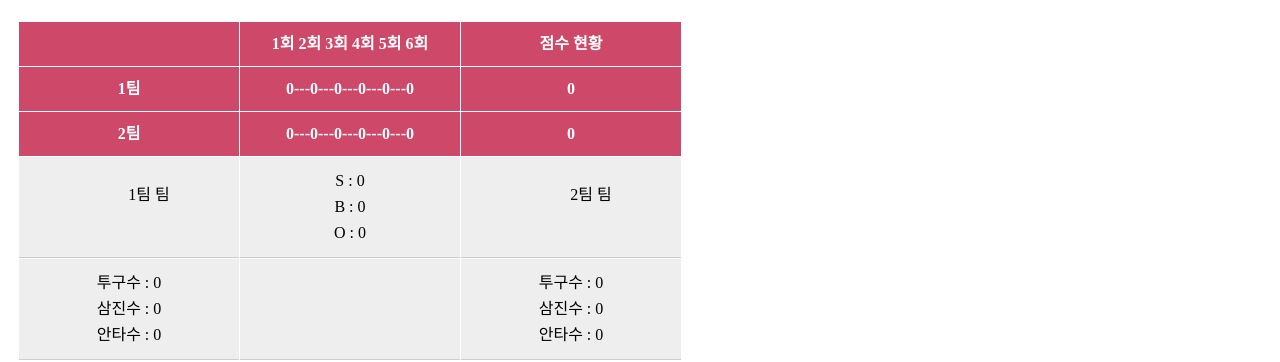
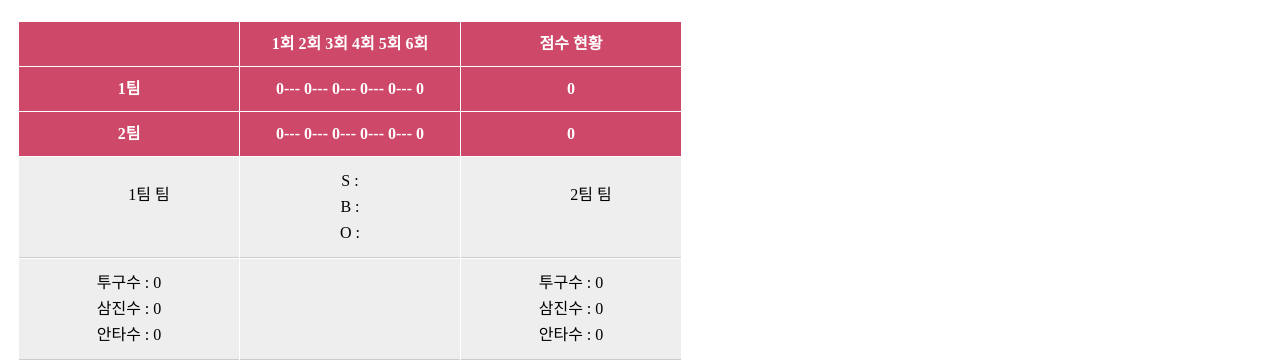
Before and after one commit to Hu2y/CodeSquad_CodingTest, a Vue app: page / in a window 1280 px wide. Shown: the part 315-677 px from the top of the page. Built offline with nearby package versions, Linux system fonts and the light colour scheme.

Commit message:
* 회차별 스코어, SBO: X로 나타내기 완료
 - require
 : 해당 선수 차레일때 옆에 V표시 나타나게 하기
 : 코드 리팩토링

```diff
--- a/src/components/Step2-3.vue
+++ b/src/components/Step2-3.vue
@@ -89,12 +89,26 @@
           <tbody>
             <tr>
               <th scope="cols">{{firstName[0].name}}</th>
-              <th scope="cols">0---0---0---0---0---0</th>
+              <th scope="cols">
+                {{this.fRoundScore[0]}}---
+                {{this.fRoundScore[1]}}---
+                {{this.fRoundScore[2]}}---
+                {{this.fRoundScore[3]}}---
+                {{this.fRoundScore[4]}}---
+                {{this.fRoundScore[5]}}
+              </th>
               <th scope="cols">{{this.firstScore}}</th>
             </tr>
             <tr>
               <th scope="cols">{{secondName[0].name}}</th>
-              <th scope="cols">0---0---0---0---0---0</th>
+              <th scope="cols">
+                {{this.sRoundScore[0]}}---
+                {{this.sRoundScore[1]}}---
+                {{this.sRoundScore[2]}}---
+                {{this.sRoundScore[3]}}---
+                {{this.sRoundScore[4]}}---
+                {{this.sRoundScore[5]}}
+              </th>
               <th scope="cols">{{this.secondScore}}</th>
             </tr>
             <tr>
@@ -107,9 +121,9 @@
                 </ul>
               </td>
               <td>
-                <p>S : {{strike}}</p>
-                <p>B : {{ball}}</p>
-                <p>O : {{out}}</p>
+                <p>S : {{sImage}}</p>
+                <p>B : {{bImage}}</p>
+                <p>O : {{oImage}}</p>
               </td>
               <td>
                 <ul>
@@ -185,7 +199,13 @@ export default {
       so: {fso: 0, sso: 0}, // 각팀 삼진 수
       teamHits: {fhits: 0, shits: 0}, // 각팀 안타수,
       skipBtn: true,
-      skipNum: 0
+      skipNum: 0,
+      teamScore: {fScore: 0, sScore: 0}, // 각팀 라운드 스코어
+      fRoundScore: [0,0,0,0,0,0],
+      sRoundScore: [0,0,0,0,0,0],
+      sImage: "",
+      bImage: "",
+      oImage: "",
     };
   },
   methods: {
@@ -283,15 +303,18 @@ export default {
       switch (this.stat) {
         case "스트라이크!":
           this.strikeFunc();
+          this.inItImage()
           break;
         case "볼!":
           this.ballFunc();
+          this.inItImage()
           break;
         case "안타!":
           this.hitsFunc();
           break;
         case "아웃!":
           this.outFunc();
+          this.inItImage()
           break;
       }
     },
@@ -301,16 +324,22 @@ export default {
         this.out += 1;
         this.stat = "3스트라이크! 아웃! 다음 타자가 타석에 입장 했습니다.";
         this.strike = 0;
+        this.ball = 0;
         this.orderNum();
         this.isInning ? this.so.fso += 1 : this.so.sso += 1 // 3스트 일때 각팀 삼진수 누적
         if (this.out == 3) {
           this.stat = "스트라이크 아웃!";
+          this.teamScore.fScore = 0 // 1팀 라운드 점수 초기화
+          this.teamScore.sScore = 0 // 2팀 라운드 점수 초기화
           if (!this.isInning) { // 회말에 3아웃이 됫으면 다음 회로
             this.round += 1;
           } // this.attacked = !this.attacked; // 3아웃되면 각 팀 뷰로 바뀌게   <<< 여기추가
           this.out = 0; // 아웃 초기화
           this.hits = 0; // 안타수 초기화 (한회에 4안타마다 1점이 올라가기떄문에, 한회가 끝나면 초기화 , 나중에 안타수는 따로 누적해줘야될듯)
           console.log(this.round);
+          if(!this.isInning && this.round == 6 && (this.secondScore > this.firstScore)) {
+            this.matchView = !this.matchView;
+          }
           if (!this.isInning && this.round == 7) {
             this.matchView = !this.matchView;
           }
@@ -330,8 +359,12 @@ export default {
         if (this.hits >= 4) { // 4안타 이상일떄 득점
           if (this.isInning) {
             this.firstScore += 1; // 회초 이면 첫번쨰팀 점수 +1
+            this.teamScore.fScore+= 1
+            this.fRoundScore[this.round-1] = this.teamScore.fScore // 1팀 각 라운드 스코어 계산
           } else {
             this.secondScore += 1; // 회말이면 두번째팀 점수 +1
+            this.teamScore.sScore+= 1
+            this.sRoundScore[this.round-1] = this.teamScore.sScore // 2팀 각 라운드 스코어 계산
           }
         }
       }
@@ -345,8 +378,12 @@ export default {
       if (this.hits >= 4) { // 4안타 이상일떄 득점
         if (this.isInning) {
           this.firstScore += 1; // 회초 이면 첫번쨰팀 점수 +1
+          this.teamScore.fScore+= 1
+          this.fRoundScore[this.round-1] = this.teamScore.fScore // 1팀 각 라운드 스코어 계산
         } else {
           this.secondScore += 1; // 회말이면 두번째팀 점수 +1
+          this.teamScore.sScore+= 1
+          this.sRoundScore[this.round-1] = this.teamScore.sScore // 2팀 각 라운드 스코어 계산
         }
       }
       this.orderNum();
@@ -357,12 +394,16 @@ export default {
       this.orderNum();
       if (this.out == 3) {
         this.stat = "아웃!"; // 상대선수로 넘기거나, 마지막 회말이면 게임종료
+        this.teamScore.fScore = 0 // 1팀 라운드 점수 초기화
+        this.teamScore.sScore = 0 // 2팀 라운드 점수 초기화
         if (!this.isInning) { // 회말에 3아웃이 됫으면 다음 회로
           this.round += 1;
         }
         this.out = 0; // 아웃 초기화
-        this.hits = 0; // 안타수 초기화 (한회에 4안타마다 1점이 올라가기떄문에, 한회가 끝나면 초기화 , 나중에 안타수는 따로 누적해줘야될듯)
-        console.log(this.round);
+        this.hits = 0; // 안타수 초기화 (한회에 4안타마다 1점이 올라가기떄문에, 한회가 끝나면 초기화
+        if(!this.isInning && this.round == 6 && (this.secondScore > this.firstScore)) {
+          this.matchView = !this.matchView;
+        }
         if (!this.isInning && this.round == 7) {
           this.matchView = !this.matchView;
         }
@@ -378,7 +419,29 @@ export default {
         this.nextBtn()
       }
       this.skipBtn= true
+    },
+    sboView(value) {
+      switch (value) {
+        case 0:
+          return ""
+          break;
+        case 1:
+          return "X"
+          break;
+        case 2:
+          return "X-X"
+          break;
+        case 3:
+          return "X-X-X"
+          break;
+      }
+    },
+    inItImage() {
+      this.sImage = this.sboView(this.strike)
+      this.bImage = this.sboView(this.ball)
+      this.oImage = this.sboView(this.out)
     }
+
   }
 };
 </script>
```
